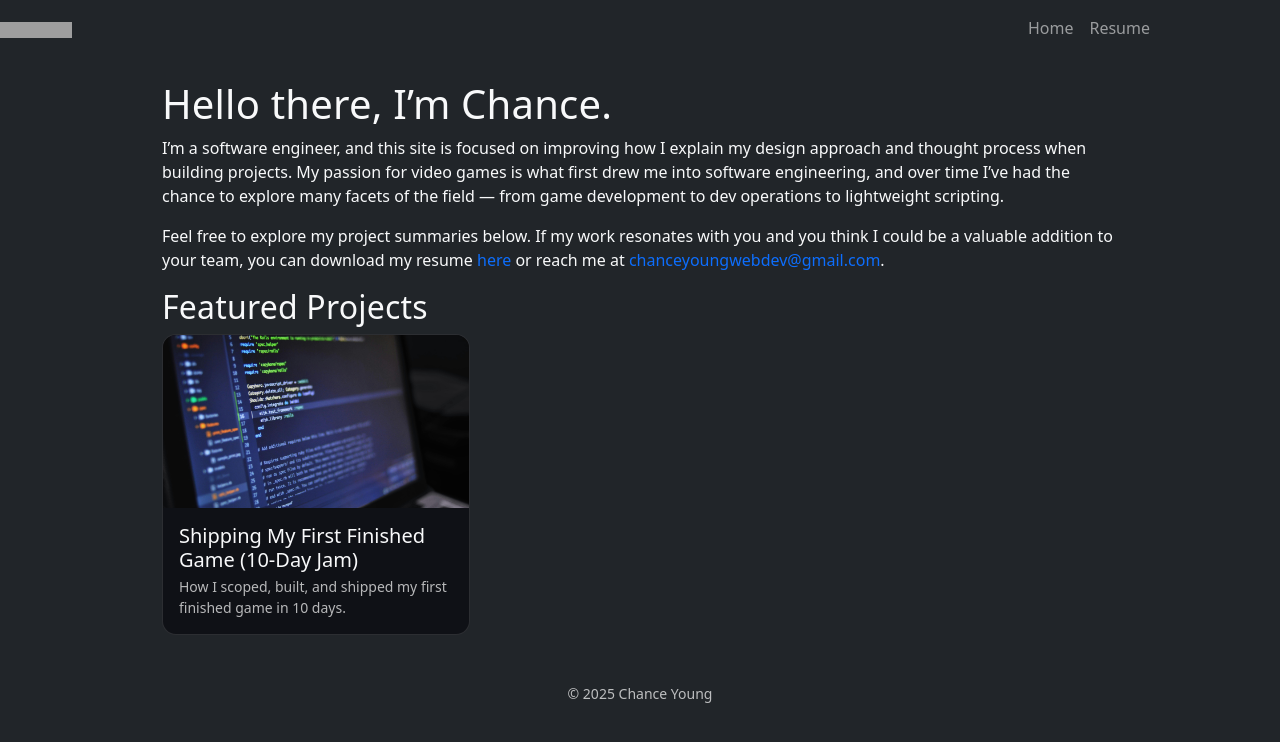
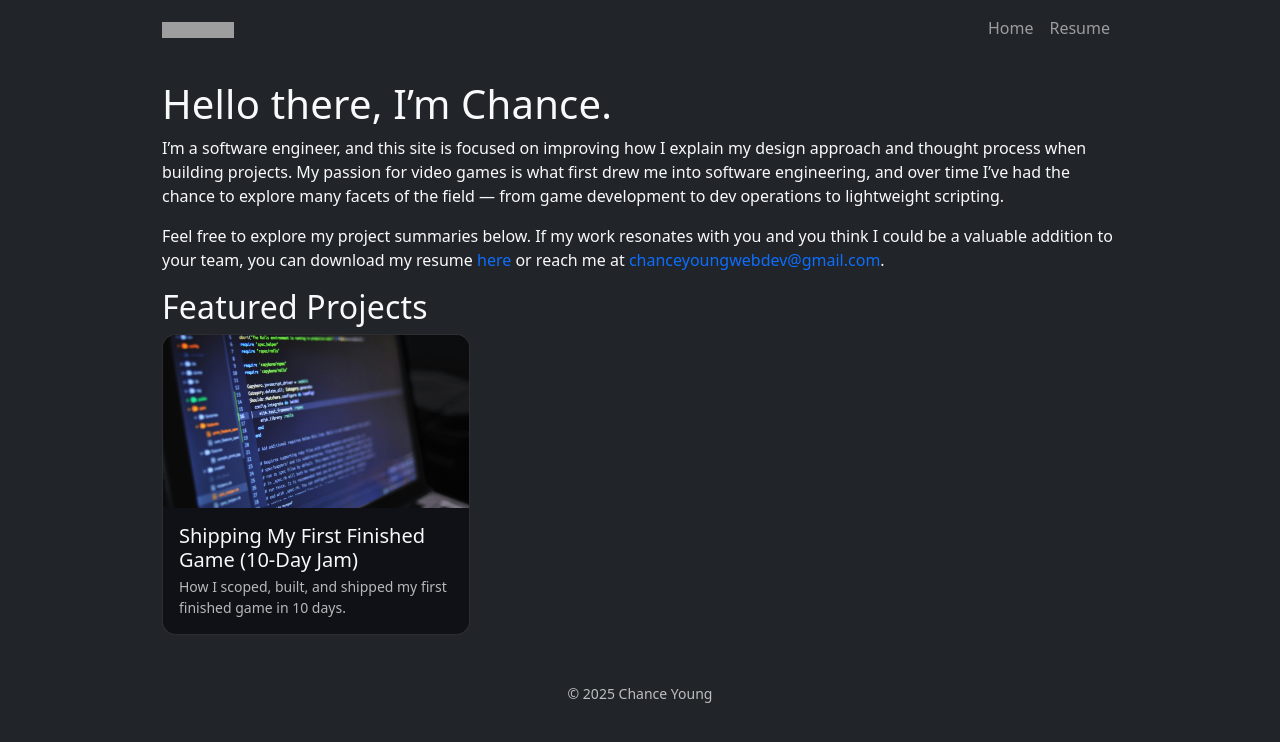
Before and after one commit to ChanceYoung/ChanceYoung.github.io, a Jekyll site: the page built from index.md, in a window 1280 px wide. Shown: the top 742 px of the page. Built offline with Jekyll 4.4.1, drawn with Linux system fonts in a browser that asks for light colours; grey boxes are pictures that could not be loaded.

Commit message:
moved where the codewars badge renders

```diff
--- a/_layouts/default.html
+++ b/_layouts/default.html
@@ -22,6 +22,8 @@
         <!-- Navbar -->
         <nav class="navbar navbar-expand-md navbar-dark border-0">
             <!-- Codewars badge (micro version) -->
+
+            <div class="container">
                 <a
                     class="nav-link p-0 me-2"
                     href="https://www.codewars.com/users/ChanceYoung"
@@ -34,8 +36,6 @@
                         style="height: 16px"
                     />
                 </a>
-
-            <div class="container">
                 <button
                     class="navbar-toggler"
                     type="button"
```
Lines whose indentation alone changed are shown as unchanged.
